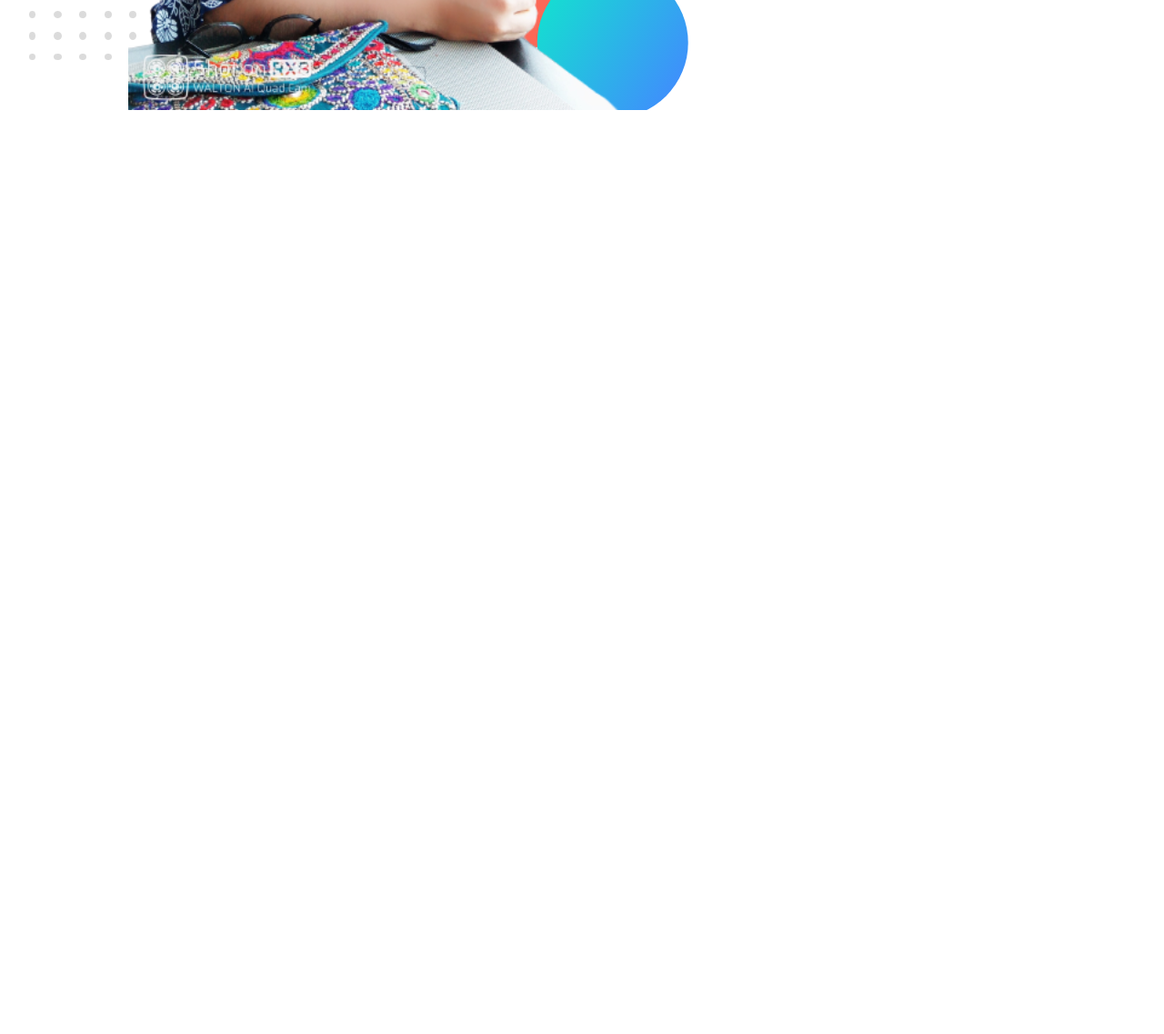
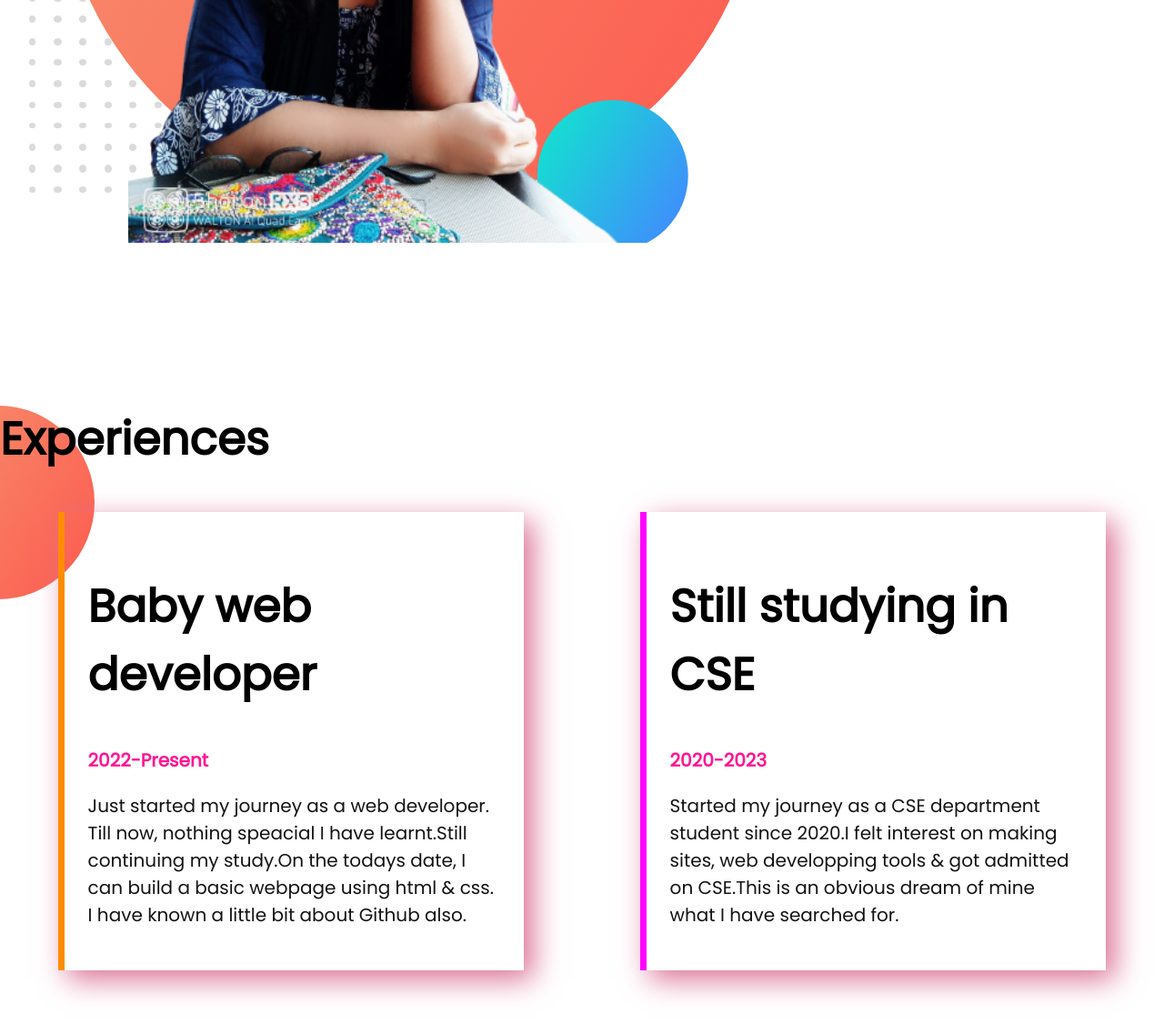
Before and after one commit to ProggaParomitaCk/developer-portfolio, a plain HTML site: page index.html in a window 1280 px wide. Shown: the part 1625-2762 px from the top of the page at 91% size. Before the commit the page ends 1925 px from the top, so only its background shows below. Drawn offline with Linux system fonts and the light colour scheme; a web font is replaced by a local one.

Commit message:
styled border and added footer

```diff
--- a/index.html
+++ b/index.html
@@ -13,7 +13,7 @@
 </head>
 
 <body>
-    <section class="top-banner">
+    <section class="top-banner flexible-container">
         <div class="half-width">
             <h1>Welcome To</h1>
             <h1><span class="font-clr">Progga Paromita's</span> World...</h1>
@@ -24,11 +24,11 @@
             <a class="new-button" target="_blank" href="https://github.com/ProggaParomitaCk">Check Github</a>
         </div>
 
-        <div class="half-width">
+        <div class="half-width flexible-container">
             <img src="images/my-bg2.png" alt="kishuna">
         </div>
     </section>
-    <section class="dream-big">
+    <section class="dream-big flexible-container">
         <div class="half-width">
             <img src="images/my-bg.png" alt="henoteno">
         </div>
@@ -42,7 +42,31 @@
         </div>
 
     </section>
+    <section class="experience-area">
+        <h1>Experiences</h1>
+        <div class="flexible-container">
+            <div id="babyWeb" class="experience-item">
+                <h1>Baby web developer</h1>
+                <h3 class="zxc">2022-Present</h3>
+                <p>Just started my journey as a web developer. Till now, nothing speacial I have learnt.Still continuing
+                    my
+                    study.On the todays date, I can build a basic webpage using html & css. I have known a little bit
+                    about
+                    Github also.</p>
+            </div>
+            <div id="studying" class="experience-item">
+                <h1>Still studying in CSE</h1>
+                <h3 class="zxc">2020-2023</h3>
+                <p>Started my journey as a CSE department student since 2020.I felt interest on making sites, web
+                    developping tools & got admitted on CSE.This is an obvious dream of mine what I have searched for.
+                </p>
+            </div>
+        </div>
+    </section>
 
 </body>
+<footer>
+    <p>© Progga Paromita 2022, a programming hero student</p>
+</footer>
 
 </html>
--- a/style.css
+++ b/style.css
@@ -8,10 +8,10 @@ h1 {
 }
 
 .font-clr {
-    color: green;
+    color: deeppink;
 }
 
-section {
+.flexible-container {
     display: flex;
     margin-bottom: 150px;
 }
@@ -29,6 +29,13 @@ p {
 .bnm {
     color: rgb(8, 8, 13);
     font-size: 20px;
+}
+
+
+.zxc {
+    font-size: 20px;
+    color: deeppink;
+
 }
 
 .new-button {
@@ -51,3 +58,25 @@ p {
     background-repeat: no-repeat;
     background-position-x: right;
 }
+
+.experience-item {
+    width: 40%;
+    margin-left: 5%;
+    margin-right: 5%;
+    padding: 2%;
+    box-shadow: 10px 10px 30px palevioletred;
+    border-left: 7px solid magenta;
+}
+
+.experience-area {
+    background-image: url(images/exp-bg.png);
+    background-repeat: no-repeat;
+}
+
+#babyWeb {
+    border-left: 7px solid darkorange;
+}
+
+footer p {
+    text-align: center;
+}
```
